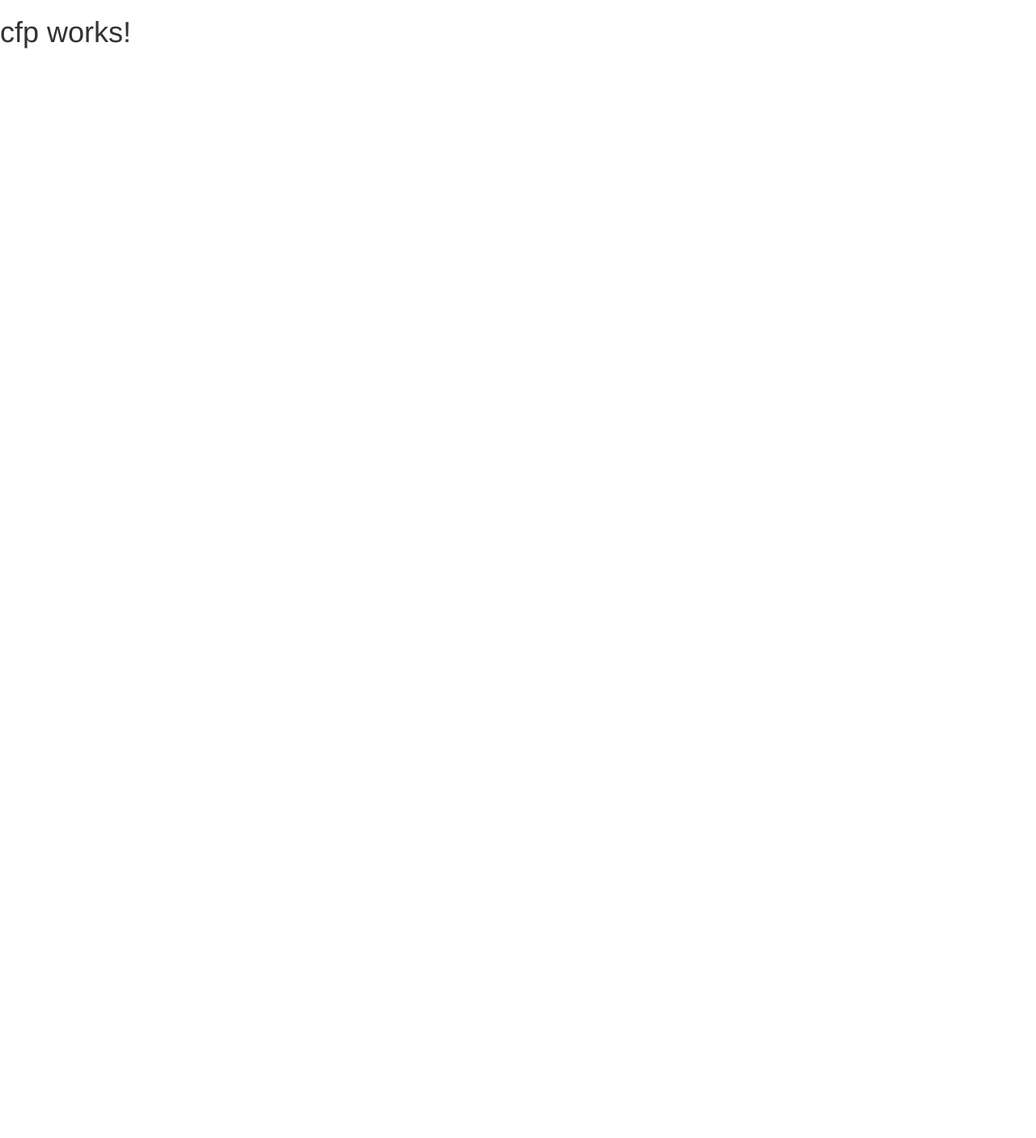
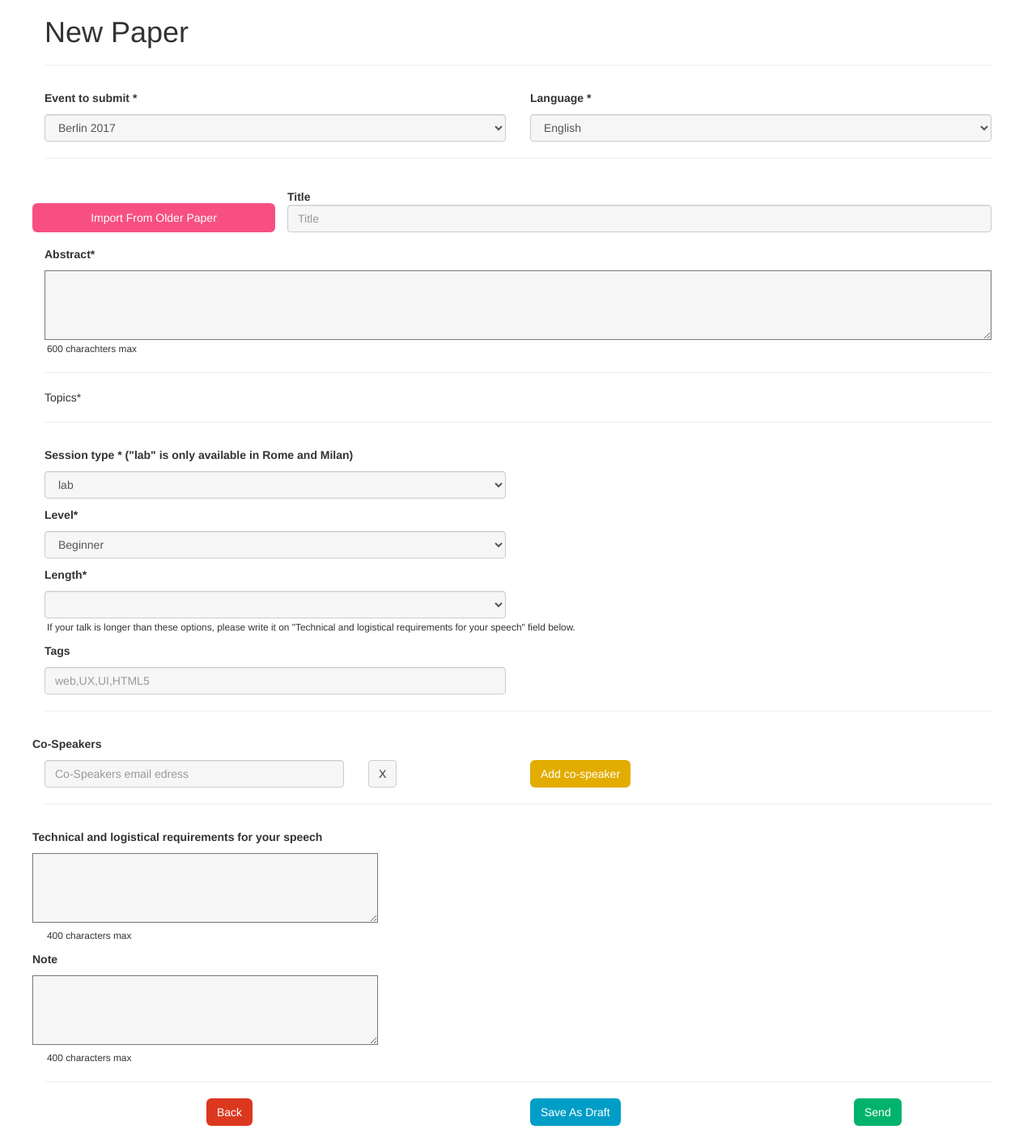
Before and after one commit to ng-swat/ng-cfp, an Angular app: page / in a window 1280 px wide. Shown: the whole page at 81% size. Before the commit the page ends 800 px from the top, so only its background shows below. Built offline with nearby package versions, Linux system fonts and the light colour scheme.

Commit message:
NewPaper

```diff
--- a/src/app/app.component.ts
+++ b/src/app/app.component.ts
@@ -3,12 +3,11 @@ import { Component } from '@angular/core';
 @Component({
   selector: 'cfp-root',
   template: `
-  <h1>
-    {{title}}
-  </h1>
+
+    <cfp-new-paper></cfp-new-paper>
+
   `,
   styles: []
 })
 export class AppComponent {
-  title = 'cfp works!';
 }
--- a/src/app/app.module.ts
+++ b/src/app/app.module.ts
@@ -4,6 +4,7 @@ import { FormsModule } from '@angular/forms';
 import { HttpModule } from '@angular/http';
 
 import { AppComponent } from './app.component';
+import {NewPaperModule} from './new-paper/new-paper.module';
 
 @NgModule({
   declarations: [
@@ -12,7 +13,8 @@ import { AppComponent } from './app.component';
   imports: [
     BrowserModule,
     FormsModule,
-    HttpModule
+    HttpModule,
+    NewPaperModule
   ],
   providers: [],
   bootstrap: [AppComponent]
--- /dev/null
+++ b/src/app/new-paper/new-paper.component.css
@@ -0,0 +1,51 @@
+label{
+  margin-bottom: 10px;
+  margin-top: 10px;
+}
+small{
+  margin-left: 1.5%;
+}
+input , textarea , select{
+  background: #F6F6F6;
+}
+
+.borderless td, .borderless th {
+  border: none;
+}
+.import-btn {
+  margin-top: 35px;
+  border: solid 1px transparent;
+  background: #F75080;
+  color: white;
+  border-radius: 6px;
+  height: 36px;
+}
+
+.co-speaker-btn {
+  border: solid 1px transparent;
+  background: #E3AC00;
+  border-radius: 6px;
+  color: white;
+}
+
+.abstract-div {
+  float: left;
+  width: 100%;
+  margin-top: 10px;
+}
+
+.bottomButtons{
+  border: solid 1px transparent;
+  border-radius: 6px;
+  color: white;
+}
+
+.back-btn{
+  background: #DB381F;
+}
+.saveAsDraft-btn{
+  background: #009EC7;
+}
+.send-btn{
+  background: #00b36c;
+}
--- /dev/null
+++ b/src/app/new-paper/new-paper.component.html
@@ -0,0 +1,218 @@
+
+
+<div class="container">
+  <div class="row">
+    <form class="form-horizontal">
+      <fieldset>
+
+        <h1>New Paper</h1>
+
+        <hr>
+
+        <div class="EventDetails">
+          <div class="row">
+            <div class="col-md-6">
+              <label for="eventToSubmit">Event to submit *</label>
+              <select id="eventToSubmit" name="declineType" class="form-control">
+                <option value="" disabled>Select...</option>
+                <option value="Berlin17">Berlin 2017</option>
+                <option value="Amsterdam17">Amsterdam 2017</option>
+                <option value="Dubai17">Dubai 2017</option>
+              </select>
+            </div>
+            <div class="col-md-6">
+              <label for="lang">Language *</label>
+              <select id="lang" name="lang" class="form-control">
+                <option value="" disabled>Select...</option>
+                <option value="Eng">English</option>
+              </select>
+            </div>
+          </div>
+        </div>
+
+
+        <hr>
+
+        <div class="SpeechDetails">
+          <div class="row">
+            <button type="button" class="col-md-3 import-btn">Import From Older Paper</button>
+            <div class="col-md-9">
+              <label class="control-label" for="title">Title</label>
+              <input id="title" name="title" placeholder="Title" class="form-control input-md" required="" type="text">
+            </div>
+          </div>
+          <div class="row">
+            <div class="col-md-12">
+              <label class="control-label" for="abstract">Abstract*</label>
+              <textarea id="abstract" class="abstract-div" maxlength="600" rows="4" cols="50">
+          </textarea>
+            </div>
+          </div>
+          <div class="row">
+            <small>600 charachters max</small>
+          </div>
+        </div>
+
+
+        <hr>
+
+
+        <div class="Topics">
+          <p>Topics*</p>
+        </div>
+
+
+        <hr>
+
+
+        <div class="SessionDetails">
+
+          <div class="row">
+            <label class="col-md-6">Session type * ("lab" is only available in Rome and
+              Milan)</label>
+          </div>
+          <div class="row">
+            <div class="col-md-6">
+              <select name="SessionType" class="form-control">
+                <option value="" disabled>Select...</option>
+                <option value="Berlin17">lab</option>
+                <option value="Amsterdam17">meetup</option>
+                <option value="Dubai17">talk</option>
+              </select>
+            </div>
+          </div>
+          <div class="row">
+
+          </div>
+
+          <div class="row">
+            <label class="col-md-6">Level*</label>
+          </div>
+          <div class="row">
+            <div class="col-md-6">
+              <select name="Level" class="form-control">
+                <option value="" disabled>Select...</option>
+                <option value="Berlin17">Beginner</option>
+                <option value="Amsterdam17">Intermediate</option>
+                <option value="Dubai17">Advanced</option>
+              </select>
+            </div>
+          </div>
+          <div class="row">
+
+          </div>
+
+          <div class="row">
+            <label class="col-md-6">Length*</label>
+          </div>
+          <div class="row">
+            <div class="col-md-6">
+              <select name="Length" class="form-control">
+
+              </select>
+            </div>
+          </div>
+          <div class="row">
+            <small>
+              If your talk is longer than these options,
+              please write it on "Technical and logistical requirements for your speech" field below.
+            </small>
+          </div>
+          <div class="row">
+
+          </div>
+          <div class="row">
+            <label class="col-md-6" for="tags">Tags</label>
+          </div>
+          <div class="row">
+            <div class="col-md-6">
+              <input id="tags" name="tags" placeholder="web,UX,UI,HTML5" class="form-control input-md" required=""
+                     type="text">
+            </div>
+          </div>
+        </div>
+
+
+        <hr>
+
+        <div class="co_speakers">
+          <div class="row">
+            <label for="tags">Co-Speakers</label>
+          </div>
+
+          <div class="row">
+
+            <div class="col-md-4">
+              <input id="tags1" name="tags" placeholder="Co-Speakers email edress" class="form-control" required=""
+                     type="text">
+            </div>
+            <div class="col-md-2">
+              <input type="button" class="btn btn-default" value="X">
+            </div>
+
+            <div class="col-md-6">
+              <input type="button" class="btn btn-default co-speaker-btn" value="Add co-speaker">
+            </div>
+          </div>
+        </div>
+
+
+        <hr>
+
+
+        <div class="RequairmentsAndNotes">
+          <div class="row">
+            <label for="requirements">Technical and logistical requirements for your speech</label>
+          </div>
+          <div class="row">
+            <textarea id="requirements" maxlength="400" rows="4" cols="50">
+            </textarea>
+          </div>
+          <div class="row">
+            <small>400 characters max</small>
+          </div>
+
+          <div class="row">
+            <label for="abstract">Note</label>
+          </div>
+          <div class="row">
+            <textarea id="note"
+                      placeholder=" Please tell us if you have particular requirements, for your laptop, internet access, audio connection..."
+                      maxlength="400" rows="4" cols="50">
+            </textarea>
+          </div>
+          <div class="row">
+            <small>400 characters max</small>
+          </div>
+        </div>
+
+
+        <hr>
+
+
+        <div class="FormButtons">
+          <div class="form-group">
+            <label class="col-md-2 control-label" for="back"></label>
+            <div class="col-md-2">
+              <button id="back" name="back" class="btn btn-default back-btn bottomButtons">Back</button>
+            </div>
+
+            <label class="col-md-2 " for="saveAsDraft"></label>
+            <div class="col-md-2">
+              <button id="saveAsDraft" name="saveAsDraft" class="btn btn-default saveAsDraft-btn bottomButtons">Save As
+                Draft
+              </button>
+            </div>
+
+            <label class="col-md-2 control-label" for="send"></label>
+            <div class="col-md-2">
+              <button id="send" name="send" class="btn btn-default send-btn bottomButtons">Send</button>
+            </div>
+          </div>
+        </div>
+
+      </fieldset>
+    </form>
+
+  </div>
+</div>
--- /dev/null
+++ b/src/app/new-paper/new-paper.component.ts
@@ -0,0 +1,17 @@
+import { Component, OnInit } from '@angular/core';
+
+
+@Component({
+  selector: 'cfp-new-paper',
+  templateUrl: './new-paper.component.html',
+  styleUrls: ['./new-paper.component.css']
+})
+export class NewPaperComponent implements OnInit {
+
+  constructor() {
+  }
+
+  ngOnInit() {
+  }
+
+}
```
Also changed, not shown: src/app/new-paper/new-paper.module.ts (added, +13 -0 lines).
